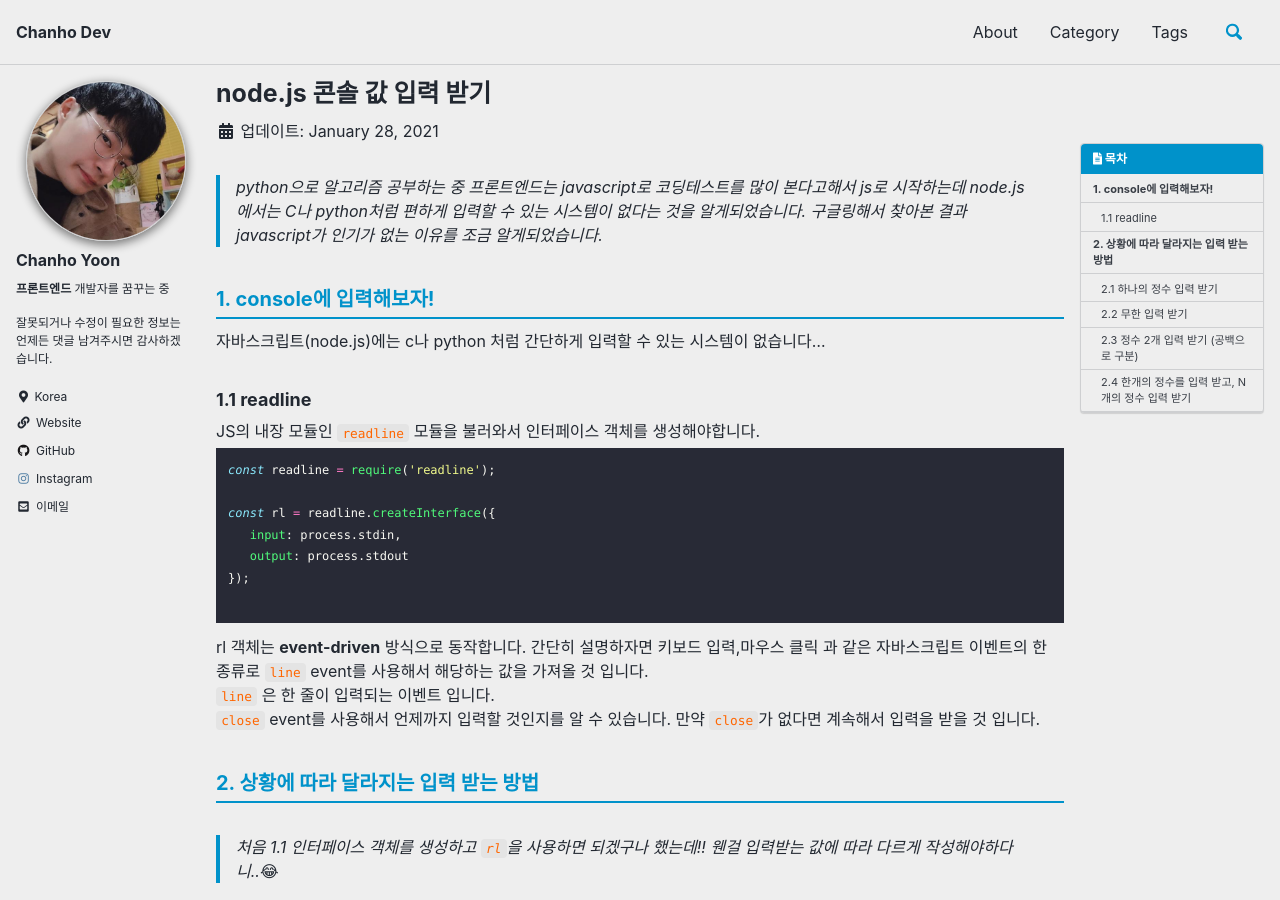
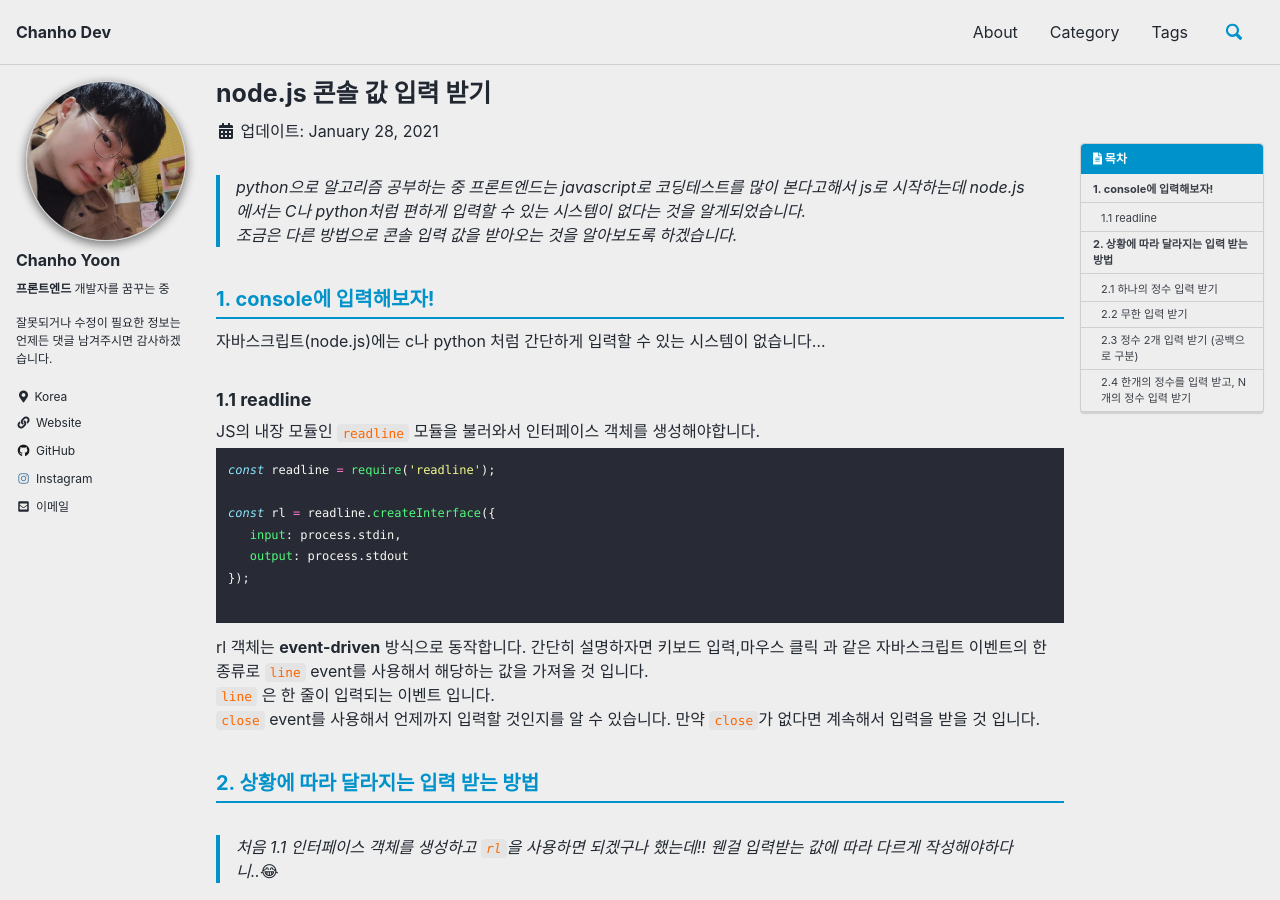
Before and after one commit to chanho-Yoon/chanho-Yoon.github.io, a Jekyll site: the page built from _posts/2021-01-28-js-nodejs-enter.md, in a window 1280 px wide and 900 px high. Built offline with Jekyll 4.4.1, drawn with Linux system fonts in a browser that asks for light colours; cached includes are drawn as plain includes; comment, search, counter and statistics services are not loaded.

Commit message:
첫 인용 문구 수정

```diff
--- a/_posts/2021-01-28-js-nodejs-enter.md
+++ b/_posts/2021-01-28-js-nodejs-enter.md
@@ -9,7 +9,8 @@ toc_label: '목차'
 ---
 
 > python으로 알고리즘 공부하는 중 프론트엔드는 javascript로 코딩테스트를 많이 본다고해서 js로 시작하는데
-> node.js에서는 C나 python처럼 편하게 입력할 수 있는 시스템이 없다는 것을 알게되었습니다. 구글링해서 찾아본 결과 javascript가 인기가 없는 이유를 조금 알게되었습니다. <br>
+> node.js에서는 C나 python처럼 편하게 입력할 수 있는 시스템이 없다는 것을 알게되었습니다. <br>
+> 조금은 다른 방법으로 콘솔 입력 값을 받아오는 것을 알아보도록 하겠습니다.
 
 
 ## 1. console에 입력해보자!
```
